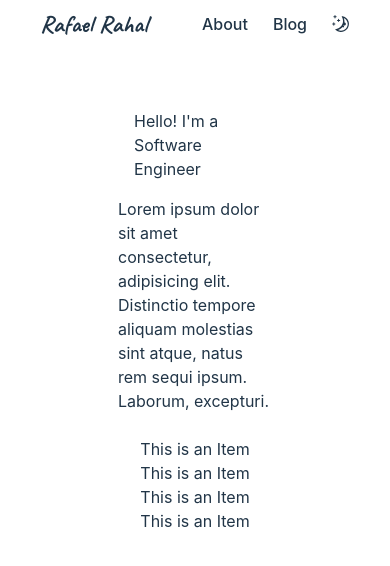
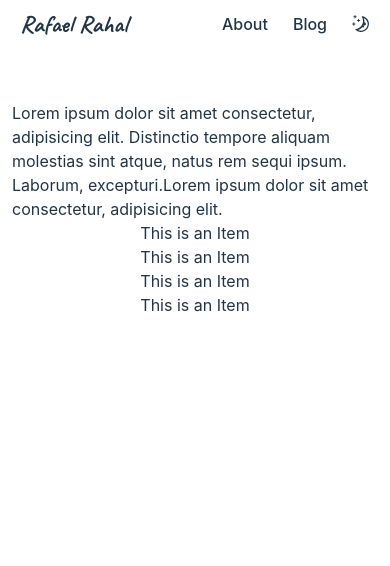
Before and after one commit to rrrahal/rafaelrahal.tech, a React (Vite) app: page / in a window 390 px wide. Shown: the top 566 px of the page. Built offline with nearby package versions, Linux system fonts and the light colour scheme; a web font is replaced by a local one; what @catppuccin/tailwindcss would draw is missing.

Commit message:
fix spacing and margin on main content

```diff
--- a/src/routes/home/home.tsx
+++ b/src/routes/home/home.tsx
@@ -1,12 +1,10 @@
 export default () => {
   return (
-    <div className="flex flex-col justify-center p-4">
-      <section className="flex items-center justify-center flex-col p-6">
-        <h2 className="bold p-4"> Hello! I'm a Software Engineer</h2>
+    <div className="flex flex-col w-full justify-center max-w-full">
+      <section className="flex items-center justify-center flex-col ">
         <p>
-          {" "}
           Lorem ipsum dolor sit amet consectetur, adipisicing elit. Distinctio tempore aliquam molestias sint atque,
-          natus rem sequi ipsum. Laborum, excepturi.
+          natus rem sequi ipsum. Laborum, excepturi.Lorem ipsum dolor sit amet consectetur, adipisicing elit.
         </p>
       </section>
       <ul className="flex flex-col items-center justify-center">
--- a/src/routes/root/root.tsx
+++ b/src/routes/root/root.tsx
@@ -23,8 +23,8 @@ export default function Root() {
     );
 
   return (
-    <main className={`flex flex-col items-center ${theme} bg-ctp-base text-ctp-text min-h-screen`}>
-      <header className="flex flex-col items-center justify-center p-2 w-full pt-2 px-10 md:max-w-[60%]">
+    <main className={`flex flex-col items-center ${theme} bg-ctp-base text-ctp-text min-h-screen md:px-0 px-3`}>
+      <header className="flex flex-col items-center justify-center p-2 w-full pt-2 md:max-w-max-text">
         <nav className="flex justify-between w-full sm:px-5">
           <Link to="/">
             <h2 className="caveat text-2xl sm:text-3xl font-bold hover:text-ctp-blue">Rafael Rahal</h2>
@@ -43,7 +43,7 @@ export default function Root() {
         </nav>
         <Separator.Root className="h-px bg-ctp-surface2 w-full mt-1" />
       </header>
-      <section className="w-full  max-w-[60%] text-ctp-text">
+      <section className="w-full md:max-w-max-text text-ctp-text mt-12">
         <Outlet />
       </section>
     </main>
--- a/tailwind.config.js
+++ b/tailwind.config.js
@@ -5,7 +5,13 @@ export default {
     "./src/**/*.{js,ts,jsx,tsx,mdx}"
   ],
   theme: {
-    extend: {},
+    extend: {
+      maxWidth: ({theme}) => ({
+        ...theme,
+        "max-text":'710px'
+      })
+    },
+
   },
   plugins: [require("@catppuccin/tailwindcss")(
     {
```
